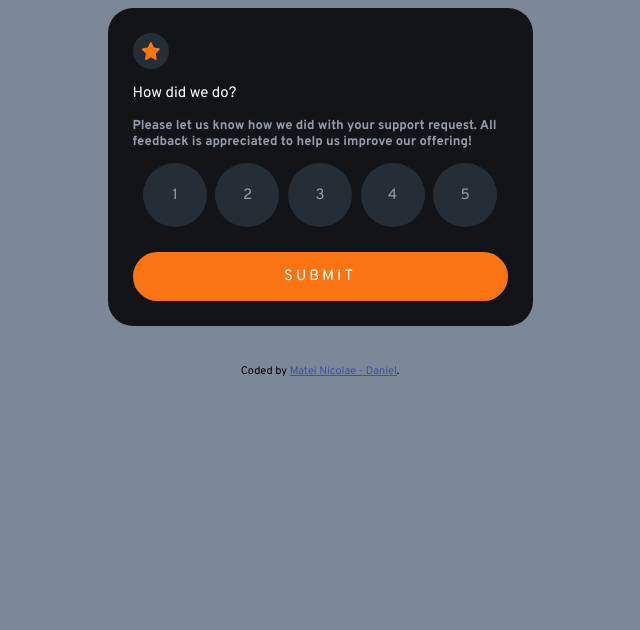
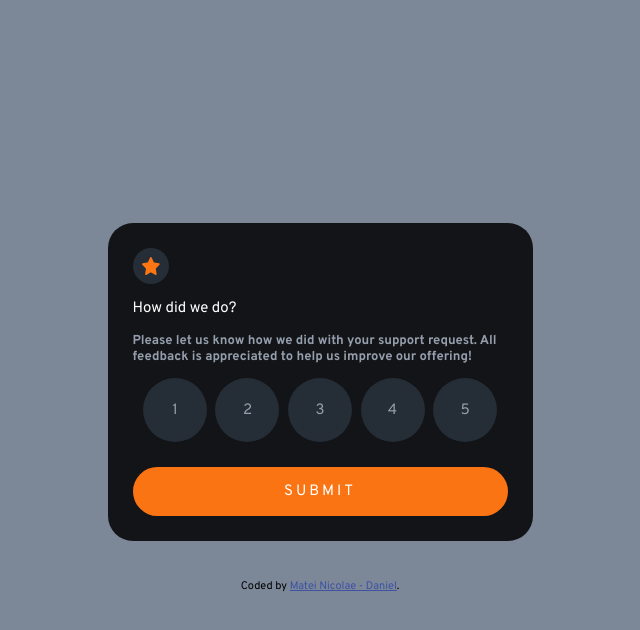
Before and after one commit to danutsss/interactive-rating-component, a plain HTML site: page rating-component/index.html in a window 1280 px wide. Shown: the whole page, without its empty margins (320-960 px from the left). Drawn offline with nearby package versions, Linux system fonts and the light colour scheme.

Commit message:
rating-component centered vertically and horizontally in body.

```diff
--- a/rating-component/assets/css/component-styles.css
+++ b/rating-component/assets/css/component-styles.css
@@ -10,10 +10,15 @@
 }
 
 body {
+    height: 100vh;
     font-family: "Overpass", sans-serif;
     font-size: 15px;
     font-weight: 400;
     background-color: var(--neutral-color-mediumgray);
+    display: flex;
+    flex-direction: column;
+    justify-content: center;
+    align-items: center;
 }
 
 .attribution {
@@ -79,7 +84,6 @@ body {
 .rating-component {
     background-color: var(--neutral-color-vdarkblue);
     border-radius: 25px;
-    margin: 0 auto;
     max-width: 375px;
     padding: 15px;
 }
```
